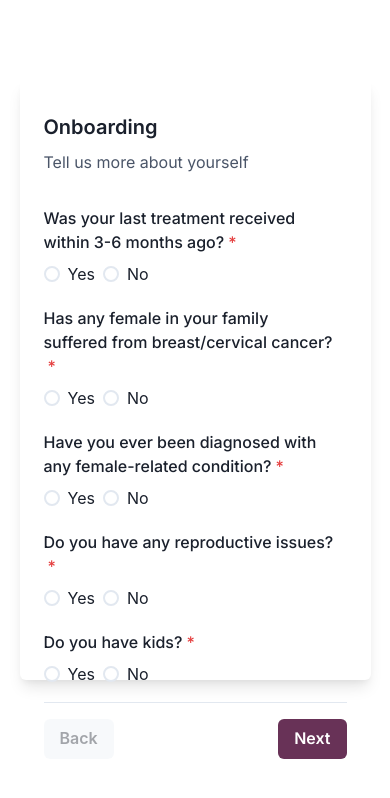
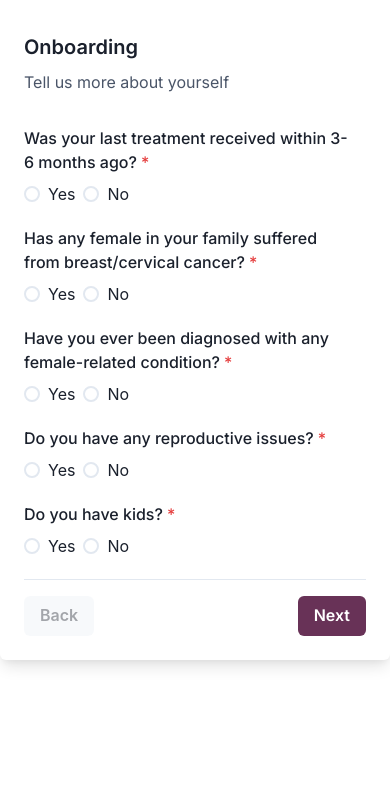
Before and after one commit to GoodnessIhejiofor/her-health, a React (Vite) app: page /onboarding in a window 390 px wide. Shown: the top 798 px of the page. Built offline with nearby package versions, Linux system fonts and the light colour scheme.

Commit message:
chore: made app responsive

```diff
--- a/src/pages/Auth.tsx
+++ b/src/pages/Auth.tsx
@@ -1,14 +1,11 @@
 import { Box } from "@chakra-ui/react";
 import { AuthForm } from "../components/pages/auth";
 import { useState } from "react";
-import LoadingOverlay from "../components/common/common";
 
 
 export default function Auth() {
-    let [loading, setLoading] = useState(true);
     return (
-        <Box py={12} maxW={"1200px"} m={"auto"}>
-            {/* <LoadingOverlay loading={loading} /> */}
+        <Box maxW={{base: "full", md: '1200px'}} m={"auto"}>
             <AuthForm />
         </Box>
     )
--- a/src/pages/Onboarding.tsx
+++ b/src/pages/Onboarding.tsx
@@ -3,7 +3,6 @@
 import { InsuranceSelection, LocationSelection, OnboardingForm, PaymentSelection } from "../components/pages/auth";
 import LoadingOverlay, { CustomButton } from "../components/common/common";
 
-// Define the steps as components
 const steps = [
     { id: "step1", component: <OnboardingForm /> },
     { id: "step2", component: <InsuranceSelection /> },
@@ -38,29 +37,23 @@
 
     return (
         <Box
-            w={{ base: "90%", md: "700px" }}
-            h="600px"
+            w={{ base: "full", md: "700px" }}
+            h={{ base: '660px', md: '600px' }}
             mx="auto"
-            mt={20}
             p={6}
             boxShadow="lg"
             borderRadius="md"
             bg="#fff"
             display="flex"
             flexDirection="column"
-            justifyContent="space-between" // Ensures spacing between steps and buttons
+            justifyContent="space-between"
             position="relative"
         >
             <LoadingOverlay loading={loadingStep} />
-            {/* Step Content */}
-            <Flex flex="1"
-            // justify="center"
-            // align="center"
-            >
+            <Flex flex="1">
                 {steps[currentStep].component}
             </Flex>
 
-            {/* Navigation Buttons (Stuck to Bottom) */}
             <Flex justify="space-between" mt={4} pt={4} borderTop="1px solid #E2E8F0">
                 <Button onClick={prevStep} isDisabled={currentStep === 0} colorScheme="gray">
                     Back
```
